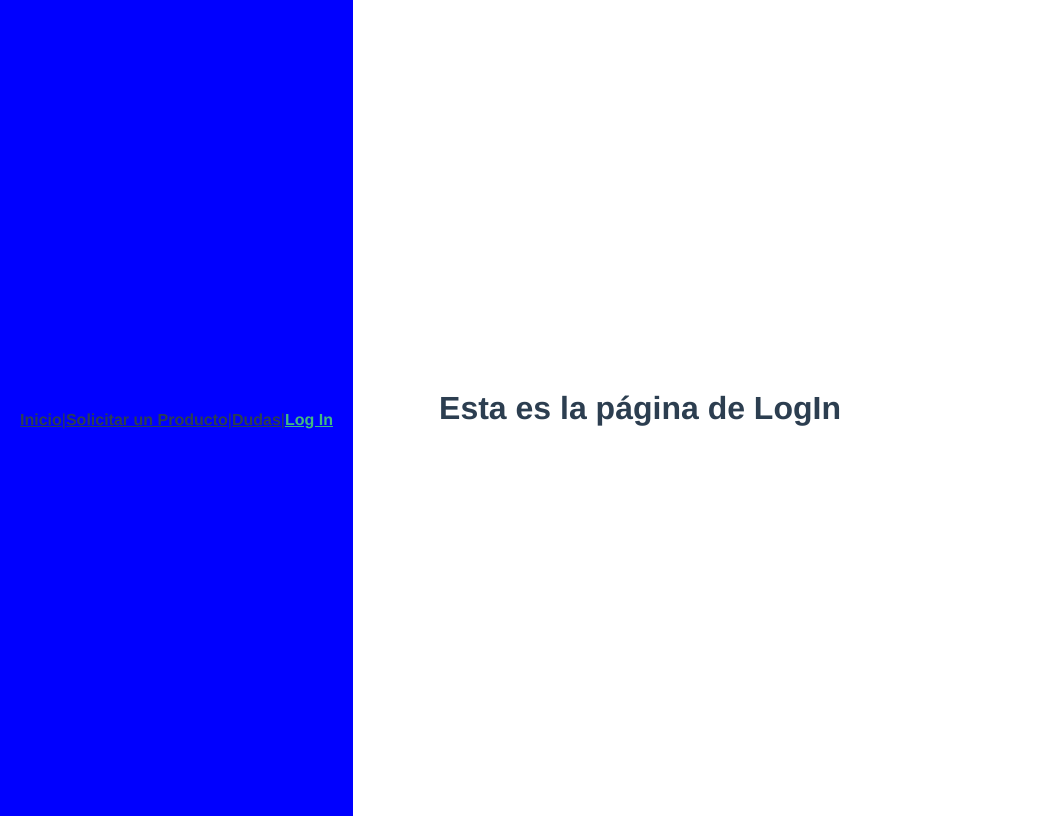
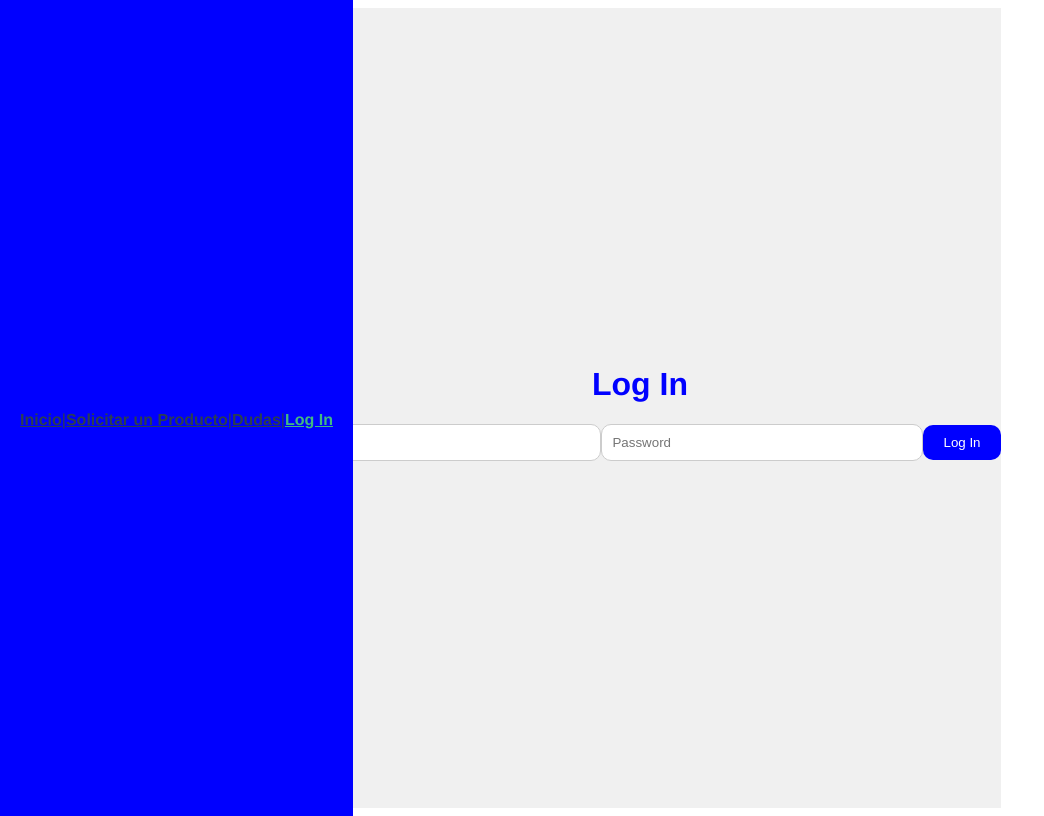
Before and after one commit to PabloGarciaLucas/La_Galeria, a Vue app in the folder la_galeriav/: page /#/login in a window 1280 px wide. Shown: the whole page, without its empty margins (0-1044 px from the left). Built offline with nearby package versions, Linux system fonts and the light colour scheme.

Commit message:
[ADD] LogIn solo queda mejorar los estilos

```diff
--- a/la_galeriav/src/views/LogIn.vue
+++ b/la_galeriav/src/views/LogIn.vue
@@ -1,28 +1,42 @@
 <template>
-    <div id="app">
-        <h1>Esta es la página de LogIn</h1>
+    <div id="containerLogIn">
+        <h1 class="tituloLogIn">Log In</h1>
+        <form class="formularioLogIn">
+            <input type="text" class="rounded" placeholder="Username">
+            <input type="password" class="rounded" placeholder="Password">
+            <button class="login">Log In</button>
+        </form>
     </div>
 </template>
 
 <style>
-    #app {
+    #containerLogIn {
         display: flex;
+        flex-direction: column;
         justify-content: center;
         align-items: center;
         height: 100vh;
+        background-color: #F0F0F0;
     }
 
-    .center-content {
-        text-align: center;
+    .tituloLogIn {
+        color: blue;
     }
 
-    .center-image {
-        width: 900px;
-        height: 900px;
+    .rounded {
+        border: 1px solid #ccc;
+        border-radius: 10px;
+        padding: 10px;
+        margin-bottom: 10px;
+        width: 300px;
     }
 
-    p {
-        font-weight: bolder;
-        font-size: xx-large;
+    .login {
+        background-color: blue;
+        color: white;
+        border: none;
+        border-radius: 10px;
+        padding: 10px 20px;
+        cursor: pointer;
     }
 </style>
```
